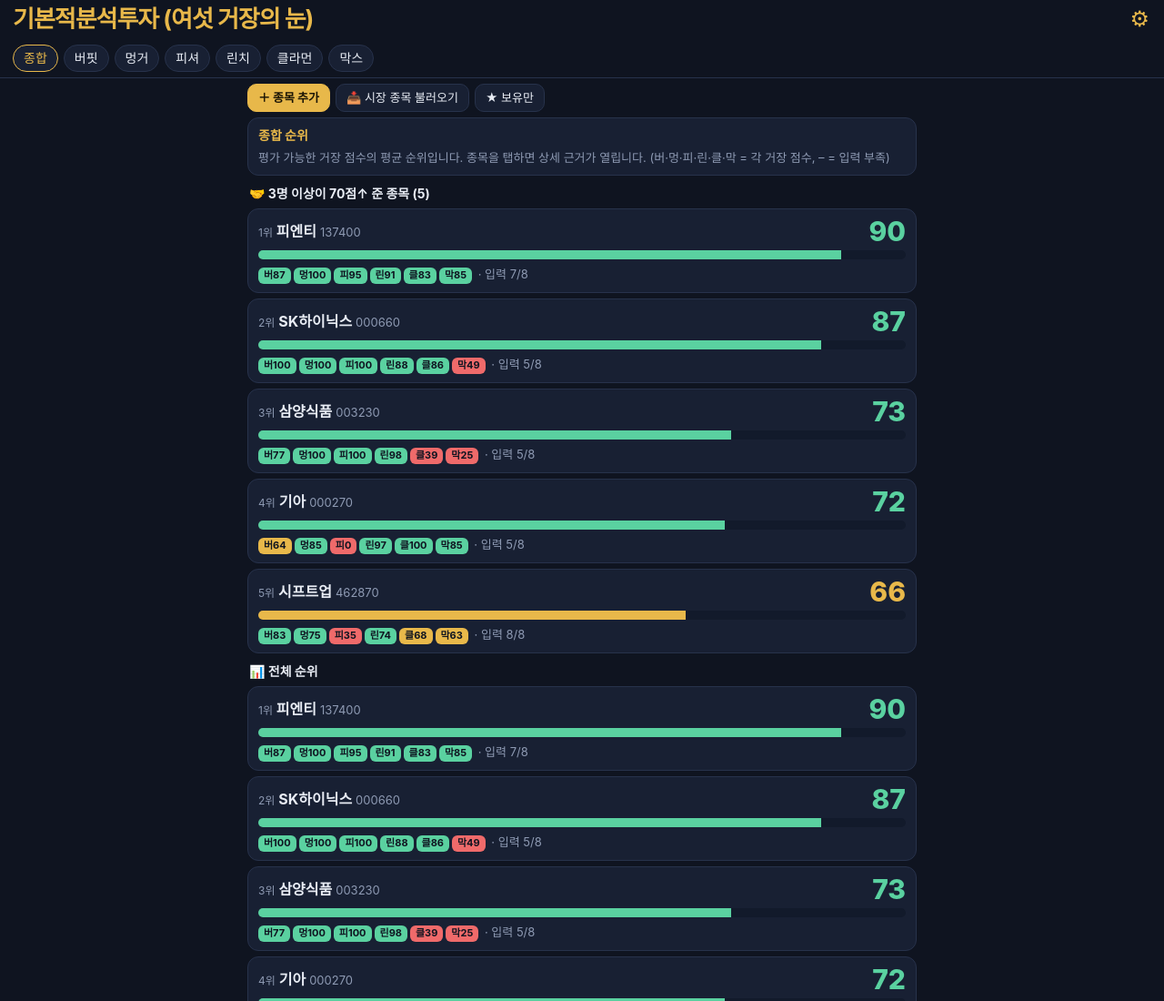
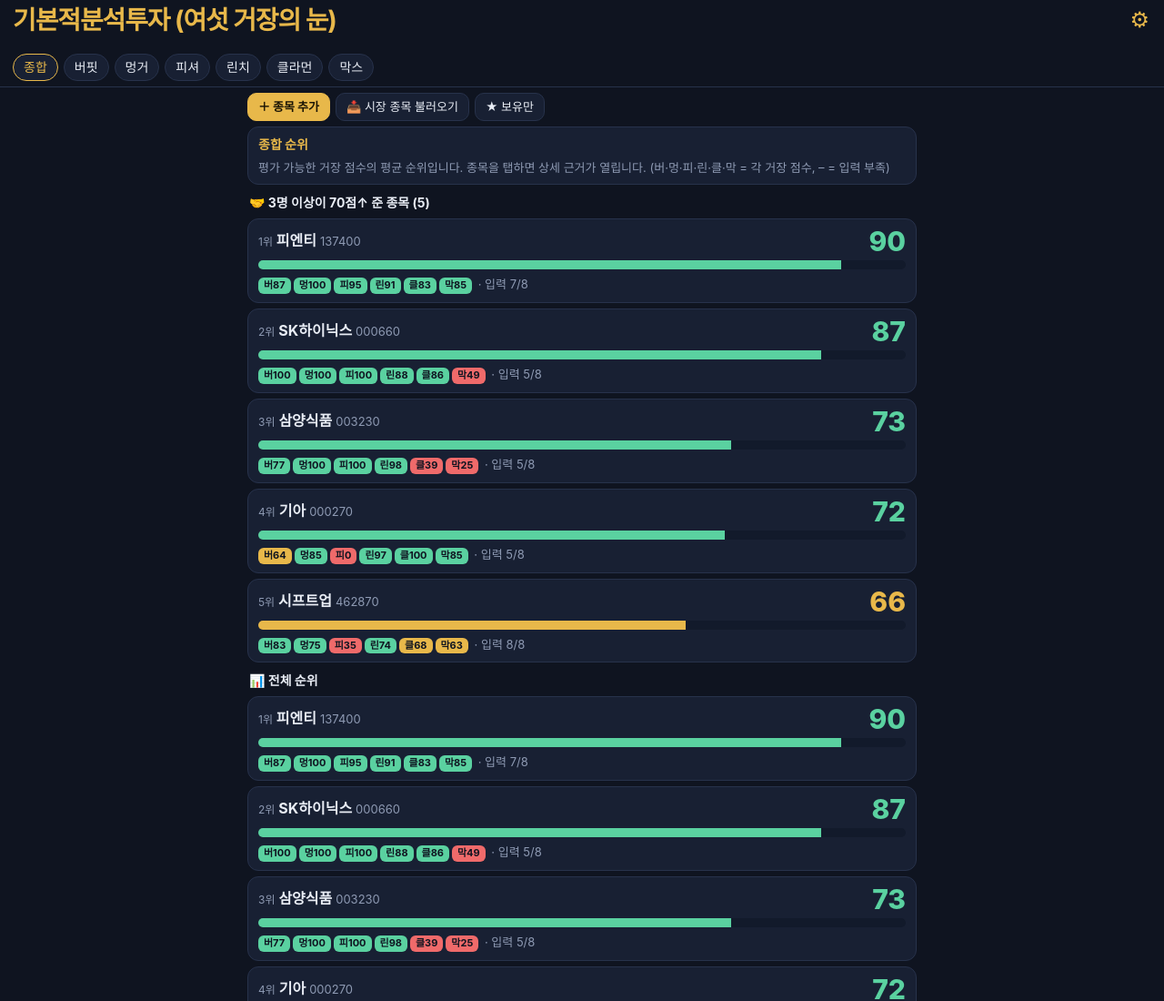
Before and after one commit to kangkm6-ctrl/K2, a plain HTML site: page index.html in a window 1280 px wide. Shown: the top 1100 px of the page at 91% size. Drawn offline with Linux system fonts and the light colour scheme.

Commit message:
Add files via upload

```diff
--- a/index.html
+++ b/index.html
@@ -13,9 +13,9 @@
 :root{--bg:#0f1420;--card:#182033;--line:#27324b;--tx:#e9edf5;--sub:#8e9ab3;--gold:#e8b84a;--up:#5ad1a0;--dn:#ef6a6a}
 *{box-sizing:border-box}body{margin:0;background:var(--bg);color:var(--tx);font:14px/1.45 -apple-system,"Apple SD Gothic Neo","Malgun Gothic",sans-serif;padding-bottom:60px}
 header{padding:calc(6px + env(safe-area-inset-top)) 14px 0;position:sticky;top:0;background:var(--bg);z-index:5;border-bottom:1px solid var(--line)}
-h1{font-size:clamp(16px,5vw,26px);line-height:1.15;letter-spacing:-.04em;margin:0;color:var(--gold);white-space:nowrap}h1 small{display:block;color:var(--sub);font-size:12px;font-weight:400;letter-spacing:0;margin-top:2px}
+h1{font-size:28px;line-height:1.15;letter-spacing:-.04em;margin:0;color:var(--gold)}h1 small{display:block;color:var(--sub);font-size:12px;font-weight:400;letter-spacing:0;margin-top:2px}
 main{padding:6px 12px;max-width:760px;margin:auto}
-.hd{display:flex;align-items:center;justify-content:space-between;gap:8px;margin-bottom:8px}#gear{background:none;border:0;color:var(--gold);font-size:24px;line-height:1;padding:0 2px;flex:none}.pre{white-space:pre-wrap;font-size:12px;background:#101828;border-radius:8px;padding:8px;margin-top:8px;color:var(--sub)}
+.hd{display:flex;align-items:center;justify-content:space-between;gap:8px;margin-bottom:16px}#gear{background:none;border:0;color:var(--gold);font-size:24px;line-height:1;padding:0 2px;flex:none}.pre{white-space:pre-wrap;font-size:12px;background:#101828;border-radius:8px;padding:8px;margin-top:8px;color:var(--sub)}
 #toast{position:fixed;left:50%;bottom:24px;transform:translateX(-50%);background:#e8b84a;color:#1a1405;padding:8px 14px;border-radius:20px;font-size:13px;font-weight:700;z-index:50;display:none;max-width:90vw}
 .chips{display:flex;gap:6px;overflow-x:auto;padding:5px 0 6px;scrollbar-width:none}.chips::-webkit-scrollbar{display:none}
 .chip{flex:none;padding:4px 11px;border-radius:20px;border:1px solid var(--line);background:var(--card);color:var(--tx);font-size:14px}
--- a/sw.js
+++ b/sw.js
@@ -1,4 +1,4 @@
-const C='sixmasters-v13',F=['./','./index.html','./manifest.webmanifest','./icon.svg','./icon-192.png','./icon-512.png','./apple-touch-icon.png'];
+const C='sixmasters-v16',F=['./','./index.html','./manifest.webmanifest','./icon.svg','./icon-192.png','./icon-512.png','./apple-touch-icon.png'];
 self.addEventListener('install',e=>{e.waitUntil(caches.open(C).then(c=>c.addAll(F)));self.skipWaiting()});
 self.addEventListener('activate',e=>{e.waitUntil(caches.keys().then(k=>Promise.all(k.filter(x=>x!==C).map(x=>caches.delete(x)))))});
 self.addEventListener('fetch',e=>{e.respondWith(fetch(e.request).then(r=>{const x=r.clone();caches.open(C).then(c=>c.put(e.request,x));return r}).catch(()=>caches.match(e.request)))});
```
